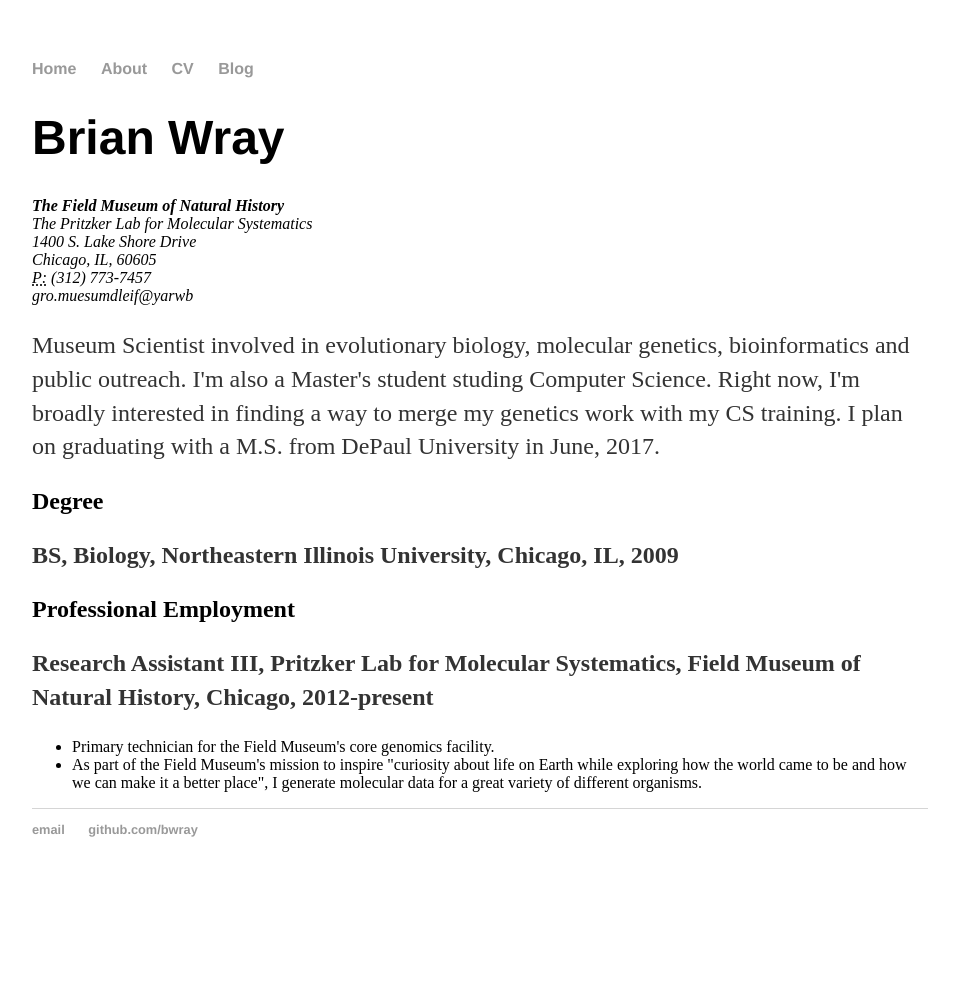
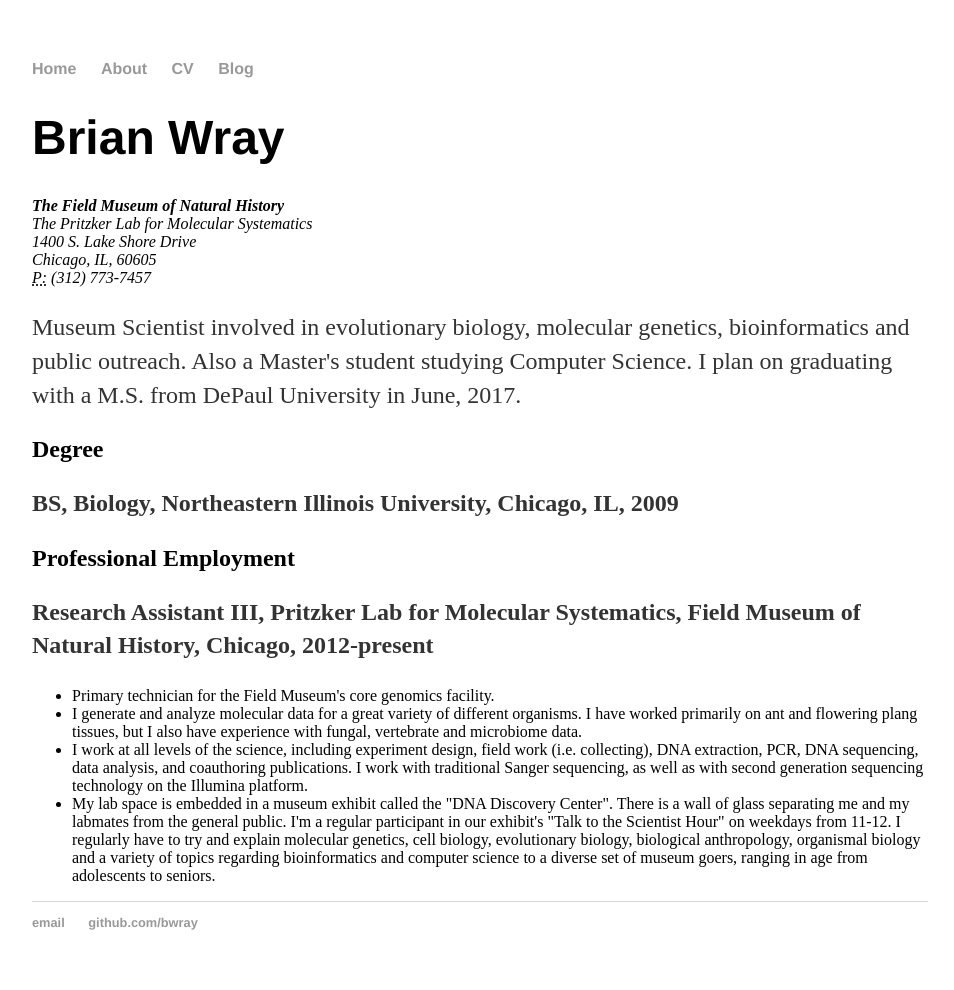
Before and after one commit to bwray/bwray.github.io, a Jekyll site: the page built from cv/index.html, in a window 1280 px wide. Shown: the whole page, without its empty margins (160-1114 px from the left). Built offline with Jekyll 4.4.1, drawn with Linux system fonts in a browser that asks for light colours; before the commit the page ends 900 px from its top, so only the background shows below that.

Commit message:
edits to cv

```diff
--- a/cv/index.html
+++ b/cv/index.html
@@ -18,11 +18,12 @@
 				1400 S. Lake Shore Drive<br>
 				Chicago, IL, 60605<br>
 				<abbr title="phone">P:</abbr> (312) 773-7457<br>
-				<span class="obfuscate">gro.muesumdleif@yarwb</span>
+				<span class="obfuscate"bwray@fieldmuseum.org</span>
 				</address>
 				</div>
 
-				<p>Museum Scientist involved in evolutionary biology, molecular genetics, bioinformatics and public outreach. I'm also a Master's student studing Computer Science. Right now, I'm broadly interested in finding a way to merge my genetics work with my CS training. I plan on graduating with a M.S. from DePaul University in June, 2017.</p>
+				<p>Museum Scientist involved in evolutionary biology, molecular genetics, bioinformatics and public outreach. Also a Master's student studying Computer
+				Science. I plan on graduating with a M.S. from DePaul University in June, 2017.</p>
 
 				<h2>Degree</h2>
 				<p><strong>BS, Biology, Northeastern Illinois University, Chicago, IL, 2009</strong></p>
@@ -31,6 +32,17 @@
 				<p><strong>Research Assistant III, Pritzker Lab for Molecular Systematics, Field Museum of Natural History, Chicago, 2012-present</strong></p>
 				<ul>
 				<li>Primary technician for the Field Museum's core genomics facility.</li>
-				<li>As part of the Field Museum's mission to inspire &quot;curiosity about life on Earth while exploring how the world came to be and how we can make it a better place&quot;, I generate molecular data for a great variety of different organisms.</li>
+
+				<li>I generate and analyze molecular data for a great variety of different organisms. I have worked primarily on ant and flowering plang tissues,
+				but I also have experience with fungal, vertebrate and microbiome data.</li>
+
+				<li>I work at all levels of the science, including experiment design, field work (i.e. collecting), DNA extraction,
+				PCR, DNA sequencing, data analysis, and coauthoring publications. I work with traditional Sanger sequencing, as well
+				as with second generation sequencing technology on the Illumina platform. </li>
+
+				<li>My lab space is embedded in a museum exhibit called the "DNA Discovery Center". There is a wall of glass separating me and my labmates
+				from the general public. I'm a regular participant in our exhibit's "Talk to the Scientist Hour" on weekdays from 11-12. I regularly have
+				to try and explain molecular genetics, cell biology, evolutionary biology, biological anthropology, organismal biology and a variety
+				of topics regarding bioinformatics and computer science to a diverse set of museum goers, ranging in age from adolescents to seniors.</li>
 
 				</ul>
```
Also changed, not shown: other parts of cv/index.html (+1 -1 lines).
